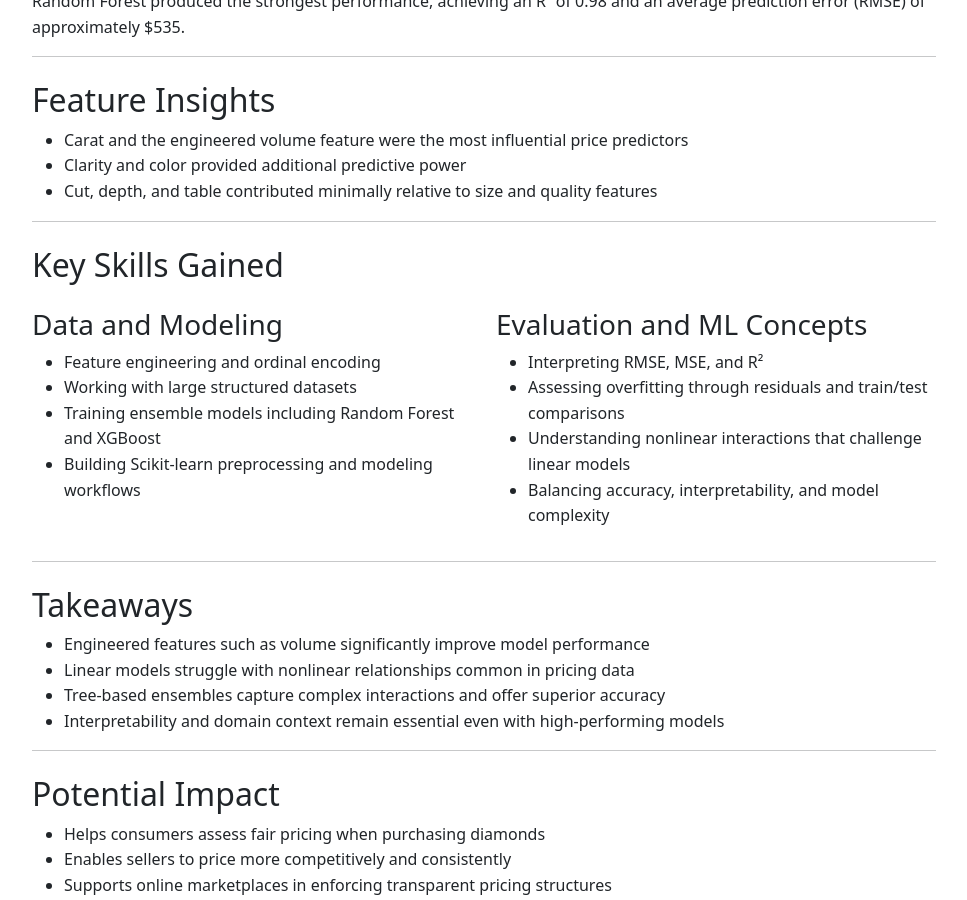
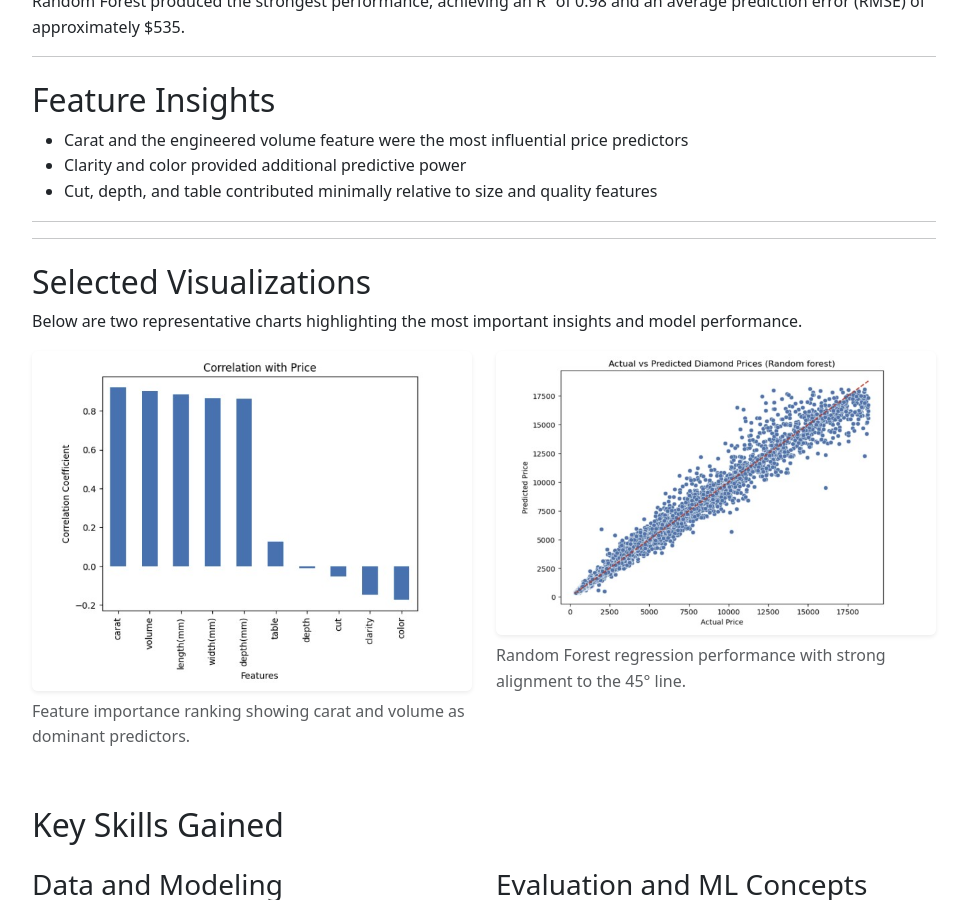
Before and after one commit to lukehartfield/lukehartfield.github.io, a Jekyll site: the page built from projects/diamondmodel.md, in a window 1280 px wide and 900 px high, scrolled down 1556 px. Shown: the whole window, without its empty margins (156-1123 px from the left). Built offline with Jekyll 4.4.1, drawn with Linux system fonts in a browser that asks for light colours; our own code applies the rules of GitHub Pages for plain Markdown files.

Commit message:
Update diamondmodel.md

```diff
--- a/projects/diamondmodel.md
+++ b/projects/diamondmodel.md
@@ -110,6 +110,28 @@
 
   <hr/>
 
+  <hr/>
+
+<h2 class="mt-4">Selected Visualizations</h2>
+<p>Below are two representative charts highlighting the most important insights and model performance.</p>
+
+<div class="row mt-3">
+  <div class="col-md-6 mb-3">
+    <img src="{{ '/assets/diamond/correlation.jpg' | relative_url }}"
+         alt="Feature Importance"
+         class="img-fluid rounded shadow-sm" />
+    <p class="mt-2 text-muted">Feature importance ranking showing carat and volume as dominant predictors.</p>
+  </div>
+
+  <div class="col-md-6 mb-3">
+    <img src="{{ '/assets/diamond/randomforest.jpg' | relative_url }}"
+         alt="Random Forest Actual vs Predicted"
+         class="img-fluid rounded shadow-sm" />
+    <p class="mt-2 text-muted">Random Forest regression performance with strong alignment to the 45° line.</p>
+  </div>
+</div>
+
+
   <h2 class="mt-4">Key Skills Gained</h2>
 
   <div class="row">
```
